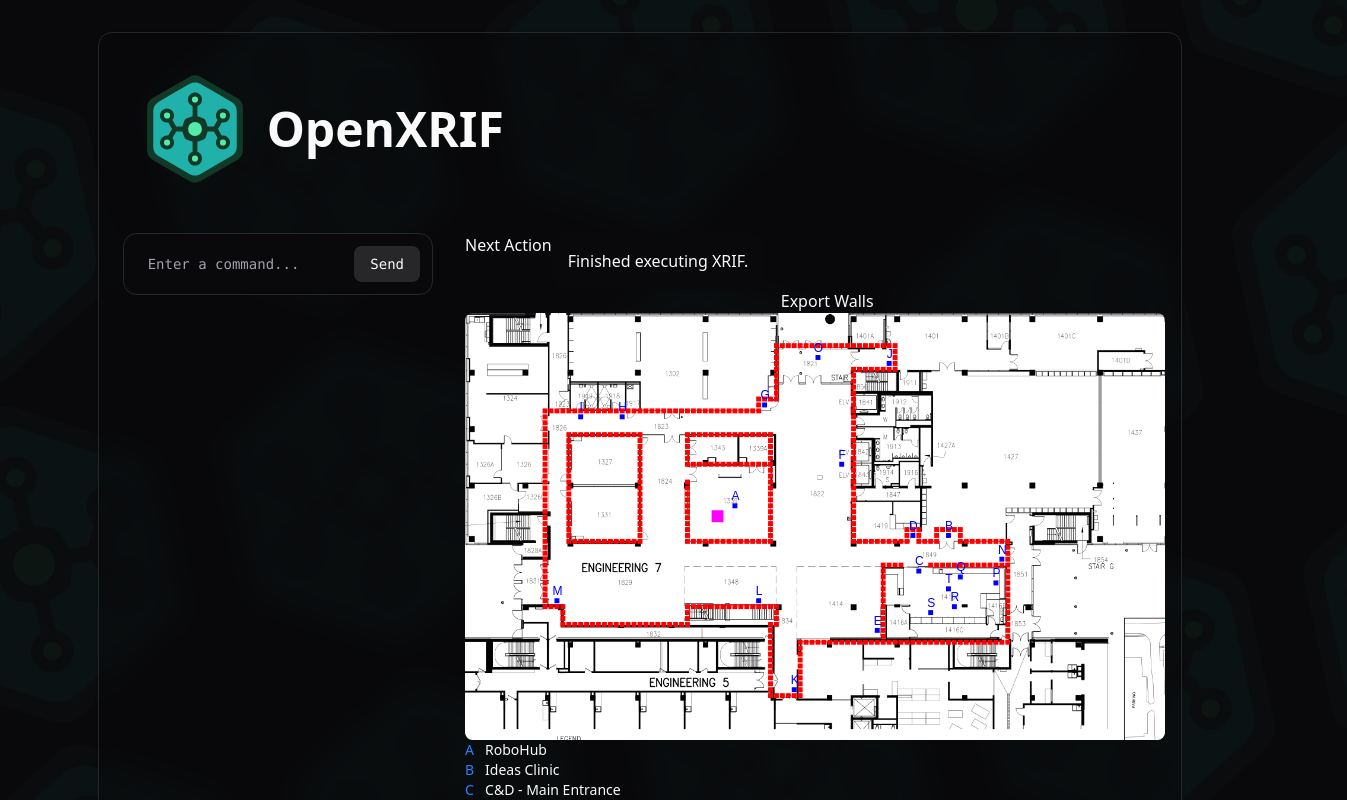
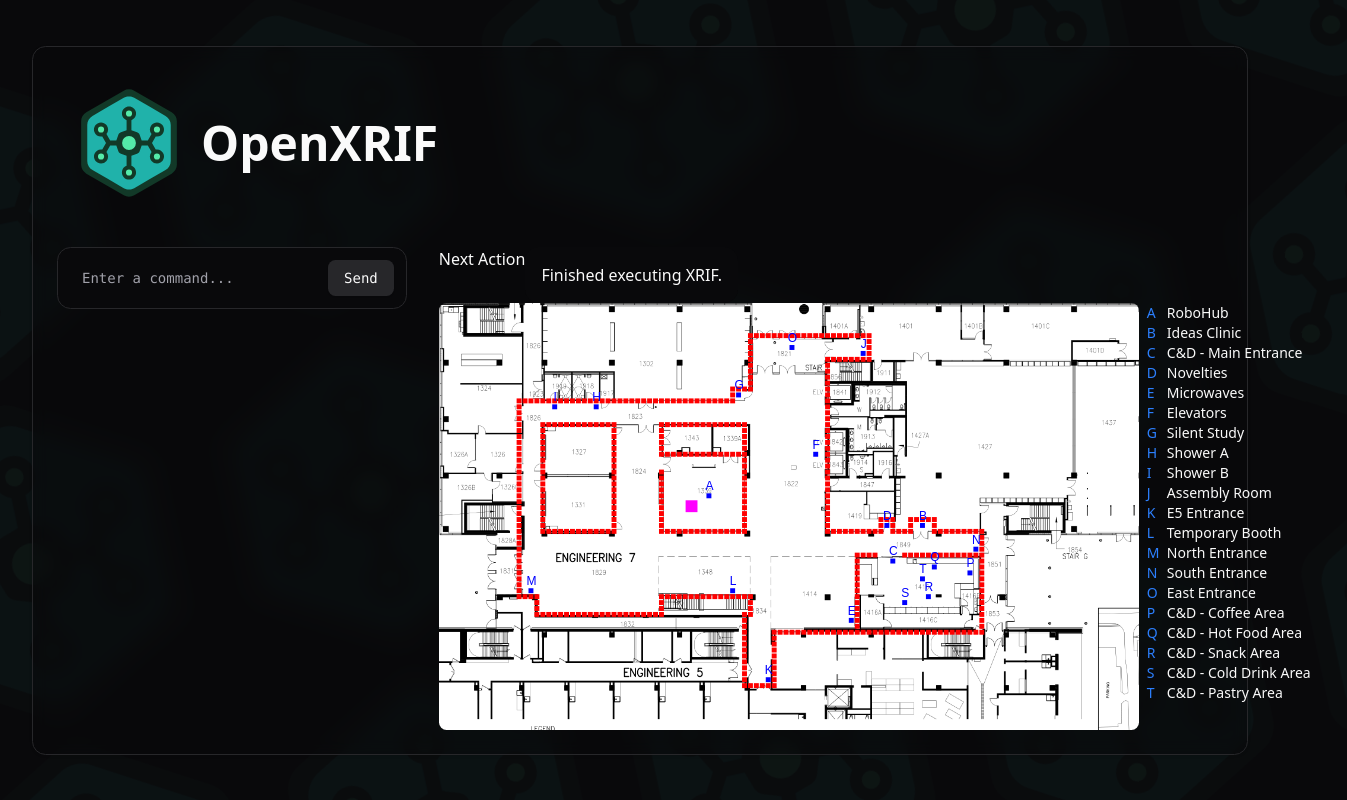
Before and after one commit to OpenXRIF/web, a React (Vite) app: page / in a window 1280 px wide. Shown: the top 800 px of the page, 1347 px wide, since content can reach past the window. Built offline with nearby package versions, Linux system fonts and the light colour scheme.

Commit message:
Layout changes

```diff
--- a/src/App.tsx
+++ b/src/App.tsx
@@ -1,5 +1,5 @@
 import "./index.css";
-import { Card, CardContent } from "@/components/ui/card";
+import { Card, CardContent, CardHeader } from "@/components/ui/card";
 
 import logo from "./logo.svg";
 import { MessageBox } from "./MessageBox";
@@ -41,9 +41,11 @@
                 <Executor />
                 <SpeechBubble />
               </div>
-              <RobotGrid rows={GRID_Y} cols={GRID_X} />
-              {/* <GridDrawer /> */}
-              <Legend />
+              <div className="flex flex-row gap-2">
+                <RobotGrid rows={GRID_Y} cols={GRID_X} />
+                {/* <GridDrawer /> */}
+                <Legend />
+              </div>
             </div>
           </div>
         </CardContent>
--- a/src/Legend.tsx
+++ b/src/Legend.tsx
@@ -4,7 +4,7 @@
   const data = LEGEND_MAP;
 
   return (
-    <div className="text-left gap-0 text-sm">
+    <div className="text-left gap-0 text-sm min-w-50">
       {data.entries().map(([key, value]) => (
         <div key={key} className="flex">
           <span className="w-5 text-blue-500">{key}</span><span>{value}</span>
--- a/src/RobotGrid.tsx
+++ b/src/RobotGrid.tsx
@@ -122,12 +122,6 @@
     const ctx = canvas.getContext("2d");
     if (!ctx) return;
 
-    // // Background
-    // ctx.fillStyle = "#fff";
-    // ctx.fillRect(0, 0, canvas.width, canvas.height);
-    // ctx.fillStyle = "#666";
-    // ctx.fillRect(0.5, 0.5, canvas.width - 1, canvas.height - 1);
-
     ctx.font = "12px Arial";
     ctx.textAlign = "center";
     ctx.textBaseline = "bottom";
@@ -194,13 +188,13 @@
     }
   }, [robotPosition, rows, cols, squareSize, walls]);
 
-  const exportWalls = () => {
-    console.log(JSON.stringify(walls.keys().toArray()));
-  };
+  // const exportWalls = () => {
+  //   console.log(JSON.stringify(walls.keys().toArray()));
+  // };
 
   return (
     <>
-      <button onClick={exportWalls}>Export Walls</button>
+      {/* <button onClick={exportWalls}>Export Walls</button> */}
       <canvas
         ref={canvasRef}
         onMouseDown={handleMouseDown}
@@ -210,6 +204,5 @@
         className="rounded-md"
       />
     </>
-    // <img src={imagepath} alt="E7" className="w-full h-auto" />
   );
 };
```
